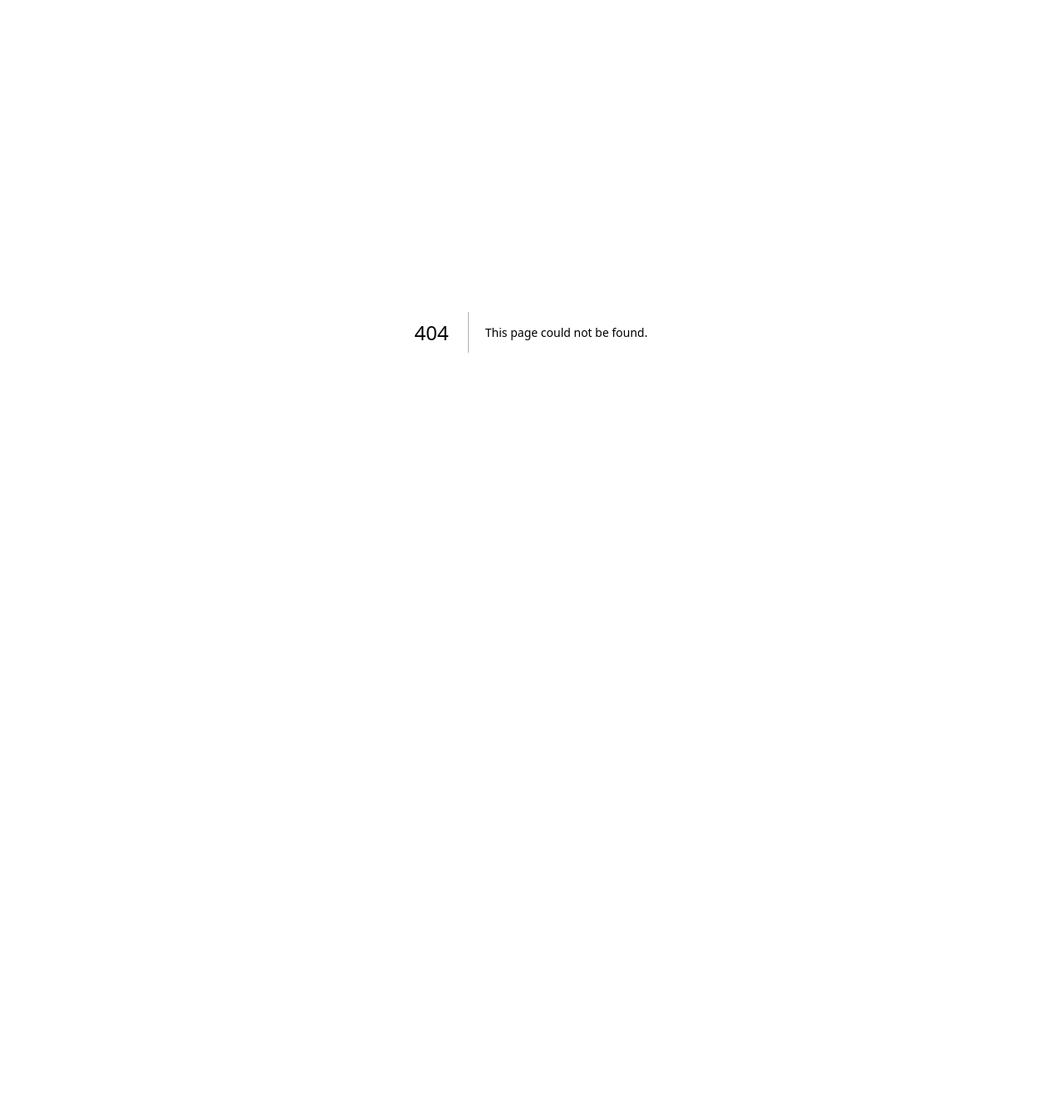
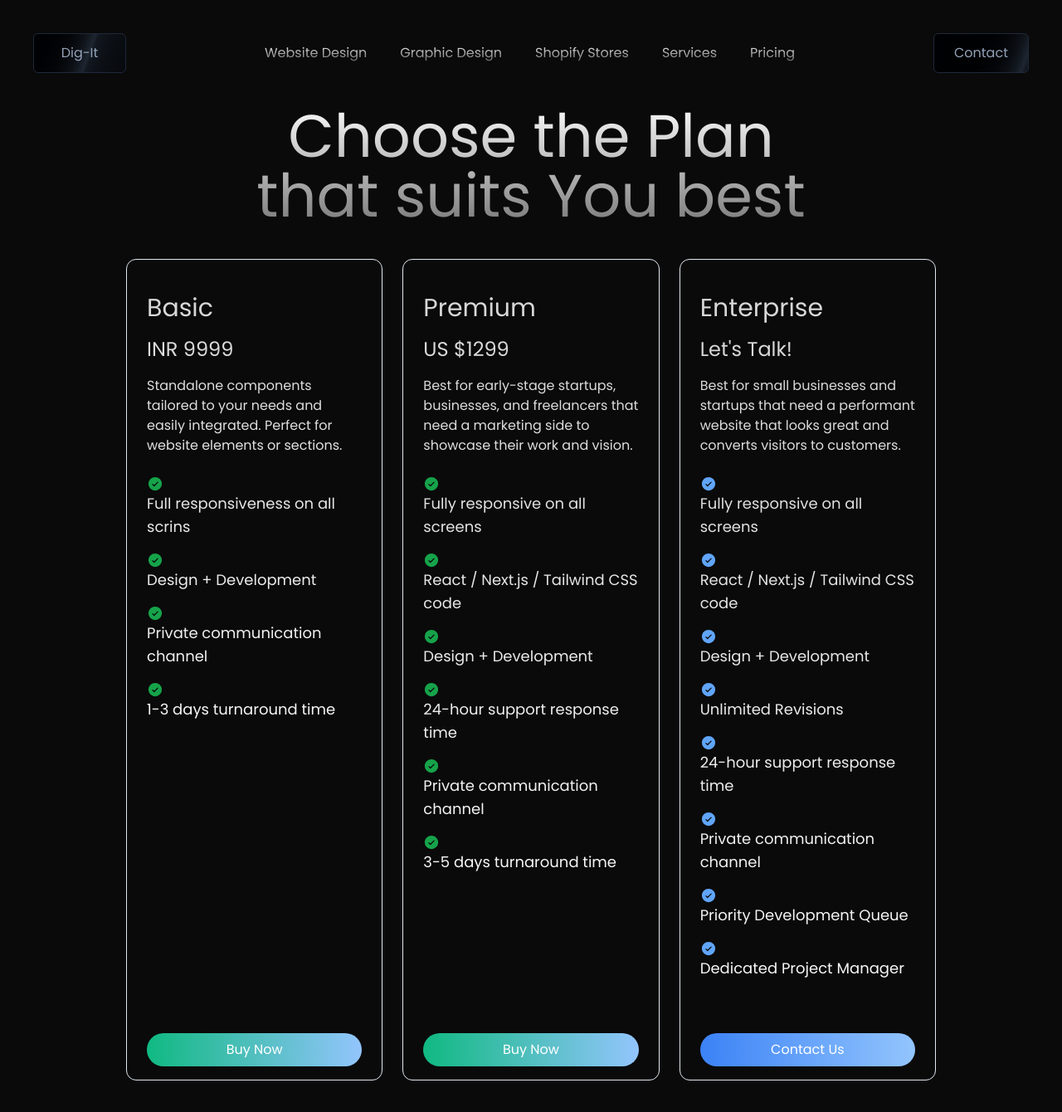
Before and after one commit to RK-41/dig-it, a Next.js app: page /pricing in a window 1280 px wide. Before the commit this address had no page. Shown: the top 1340 px of the page at 83% size. Before the commit the page ends 800 px from the top, so only its background shows below. Built offline with nearby package versions, Linux system fonts and the light colour scheme.

Commit message:
Implementation of Pricing Page

```diff
--- /dev/null
+++ b/app/pricing/page.tsx
@@ -0,0 +1,145 @@
+'use client';
+
+import { useState } from 'react';
+import Link from 'next/link';
+import { PiCheckCircleFill } from 'react-icons/pi';
+import Navbar from '@/components/navbar';
+
+const plans = [
+	{
+		index: 0,
+		name: 'Basic',
+		price: 'INR 9999',
+		features: [
+			'Full responsiveness on all scrins',
+			'Design + Development',
+			'Private communication channel',
+			'1-3 days turnaround time',
+		],
+		style:
+			'rounded-3xl py-10 bg-clip-text text-transparent bg-gradient-to-b from-neutral-300 to-neutral-50',
+		description:
+			'Standalone components tailored to your needs and easily integrated. Perfect for website elements or sections.',
+		button: 'Buy Now',
+	},
+	{
+		index: 1,
+		name: 'Premium',
+		price: 'US $1299',
+		features: [
+			'Fully responsive on all screens',
+			'React / Next.js / Tailwind CSS code',
+			'Design + Development',
+			'24-hour support response time',
+			'Private communication channel',
+			'3-5 days turnaround time',
+		],
+		style:
+			' rounded-3xl  py-10 bg-clip-text text-transparent bg-gradient-to-b from-neutral-300 to-neutral-50',
+		description:
+			'Best for early-stage startups, businesses, and freelancers that need a marketing side to showcase their work and vision.',
+		button: 'Buy Now',
+	},
+	{
+		index: 2,
+		name: 'Enterprise',
+		feature: 'Contact Us',
+		price: "Let's Talk!",
+		features: [
+			'Fully responsive on all screens',
+			'React / Next.js / Tailwind CSS code',
+			'Design + Development',
+			'Unlimited Revisions',
+			'24-hour support response time',
+			'Private communication channel',
+			'Priority Development Queue',
+			'Dedicated Project Manager',
+		],
+		style:
+			' h-full rounded-3xl py-10 flex flex-col  bg-clip-text text-transparent bg-gradient-to-b from-neutral-300 to-neutral-50  ',
+		description:
+			'Best for small businesses and startups that need a performant website that looks great and converts visitors to customers.',
+		button: 'Contact Us',
+	},
+];
+
+const Pricing = () => {
+	return (
+		<div className='w-full h-full md:items-center md:justify-center bg-black/[0.96] antialiased bg-grid-white/[0.02] relative overflow-hidden'>
+			<Navbar
+				scrollToWebsiteDesign={() => {}}
+				scrollToGraphicDesign={() => {}}
+				scrollToShopifyStores={() => {}}
+				scrollToServices={() => {}}
+			/>
+			<div className='flex flex-col itemx-center justify-center'>
+				<div className='text-4xl pb-10 md:text-7xl px-6 text-center bg-clip-text text-transparent bg-gradient-to-b from-neutral-50 to bg-neutral-400 bg-opacity-50'>
+					Choose the Plan <br /> that suits You best
+				</div>
+
+				<div className='mx-auto grid md:grid-cols-3 gap-6 px-6 md:w-4/5 2xl:w-3/4 cursor-pointer pb-20 items-start'>
+					{plans.map((plan, index) => (
+						<div
+							key={plan.name}
+							className='h-full flex flex-col justify-between border rounded-xl px-6'
+						>
+							<div className={plan.style}>
+								<div className='text-3xl flex items-center font-medium'>
+									{plan.name}
+								</div>
+								<div className='text-2xl pt-4'>{plan.price}</div>
+								<div className='py-4'>{plan.description}</div>
+
+								<ul>
+									{plan.features.map((feature) => (
+										<li
+											key={feature}
+											className='text-lg py-2 felx space-x-2 items-center'
+										>
+											{plan.feature === 'Contact Us' ? (
+												<PiCheckCircleFill className='text-blue-400 mr-2 text-xl' />
+											) : (
+												<PiCheckCircleFill className='text-green-600 mr-2 text-xl' />
+											)}
+											{/* <p>{feature}</p> */}
+											{feature}
+										</li>
+									))}
+								</ul>
+							</div>
+
+							<div className={plan.button}>
+								{index === 0 && (
+									<Link
+										href='https://buy.stripe.com/'
+										className='rounded-3xl my-4 py-2 text-white w-full mx-auto items-center flex justify-center bg-gradient-to-r from-emerald-500 to-blue-300'
+									>
+										Buy Now
+									</Link>
+								)}
+								{index === 1 && (
+									<Link
+										href='https://buy.stripe.com/'
+										className='rounded-3xl my-4 py-2 text-white w-full mx-auto items-center flex justify-center bg-gradient-to-r from-emerald-500 to-blue-300'
+									>
+										Buy Now
+									</Link>
+								)}
+								{index === 2 && (
+									<Link
+										href='/contact'
+										className='rounded-3xl my-4 py-2 text-white w-full mx-auto items-center flex justify-center bg-gradient-to-r from-blue-500 to-blue-300'
+									>
+										Contact Us
+									</Link>
+								)}
+							</div>
+						</div>
+					))}
+				</div>
+			</div>
+		</div>
+	);
+};
+
+export default Pricing;
```
